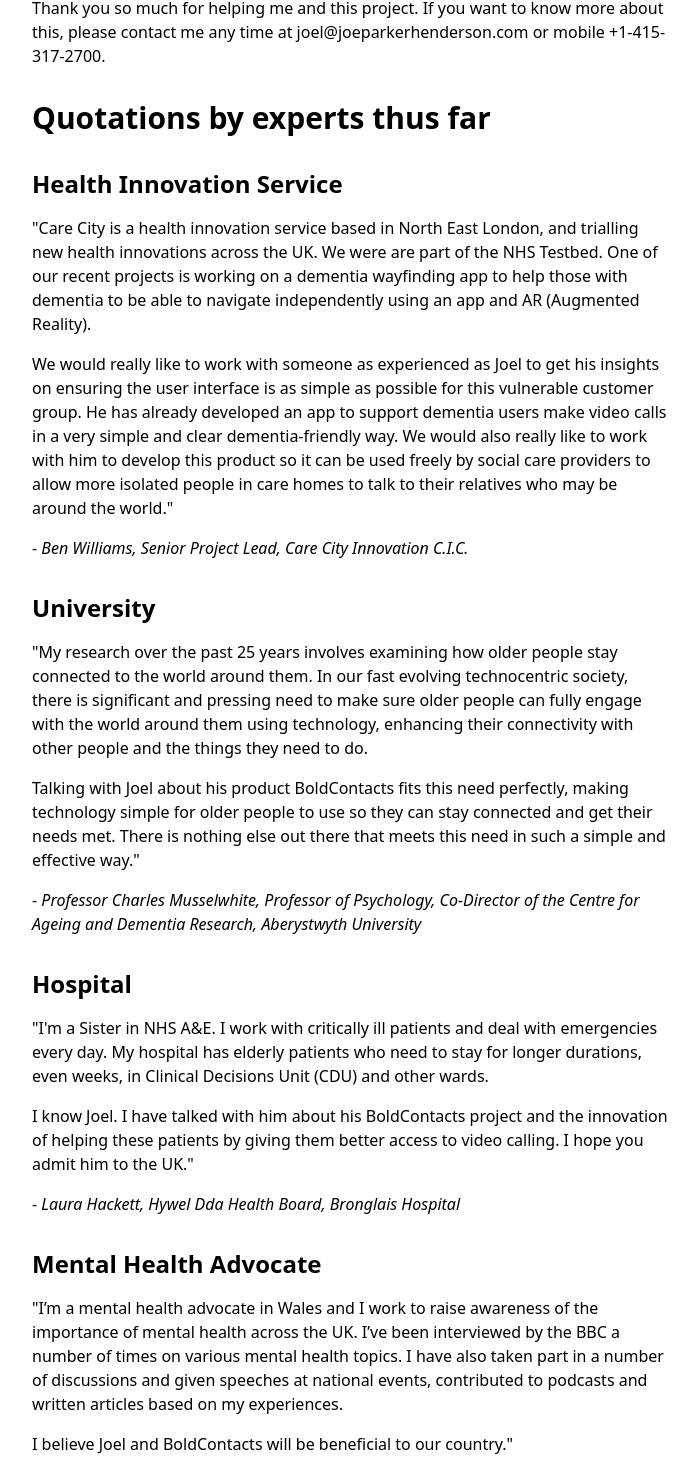
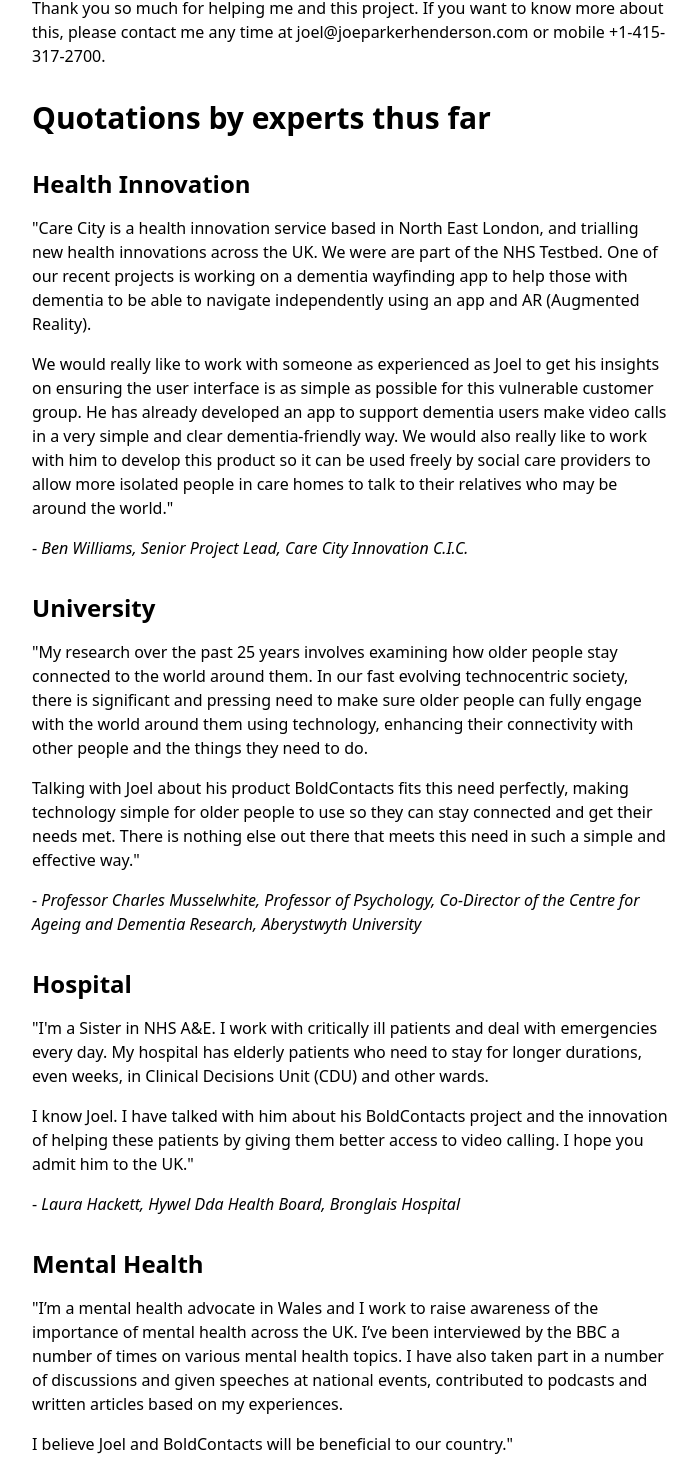
Before and after one commit to BoldContacts/boldcontacts-site-as-sveltekit, a SvelteKit app: page /quotations-by-experts in a window 1280 px wide. Shown: the part 1440-2910 px from the top of the page, without its empty margins (288-986 px from the left). Built offline with nearby package versions, Linux system fonts and the light colour scheme.

Commit message:
Rephrase headlines

```diff
--- a/src/routes/quotations-by-experts/+page.svelte
+++ b/src/routes/quotations-by-experts/+page.svelte
@@ -42,7 +42,7 @@
 <h1>Quotations by experts thus far</h1>
 
 
-<h2>Health Innovation Service</h2>
+<h2>Health Innovation</h2>
 
 <blockquote><p>"Care City is a health innovation service based in North East London, and trialling new health innovations across the UK. We were are part of the NHS Testbed. One of our recent projects is working on a dementia wayfinding app to help those with dementia to be able to navigate independently using an app and AR (Augmented Reality).</p><p>We would really like to work with someone as experienced as Joel to get his insights on ensuring the user interface is as simple as possible for this vulnerable customer group. He has already developed an app to support dementia users make video calls in a very simple and clear dementia-friendly way. We would also really like to work with him to develop this product so it can be used freely by social care providers to allow more isolated people in care homes to talk to their relatives who may be around the world."</p></blockquote>
 - <cite>Ben Williams, Senior Project Lead, Care City Innovation C.I.C.</cite>
@@ -60,7 +60,7 @@
 - <cite>Laura Hackett, Hywel Dda Health Board, Bronglais Hospital</cite>
 
 
-<h2>Mental Health Advocate</h2>
+<h2>Mental Health</h2>
 
 <blockquote><p>"I’m a mental health advocate in Wales and I work to raise awareness of the importance of mental health across the UK. I’ve been interviewed by the BBC a number of times on various mental health topics. I have also taken part in a number of discussions and given speeches at national events, contributed to podcasts and written articles based on my experiences.</p><p>I believe Joel and BoldContacts will be beneficial to our country."</p></blockquote>
 - <cite>Hedydd Elias, Mental Health Speaker, National Eisteddfod of Wales</cite>
```
